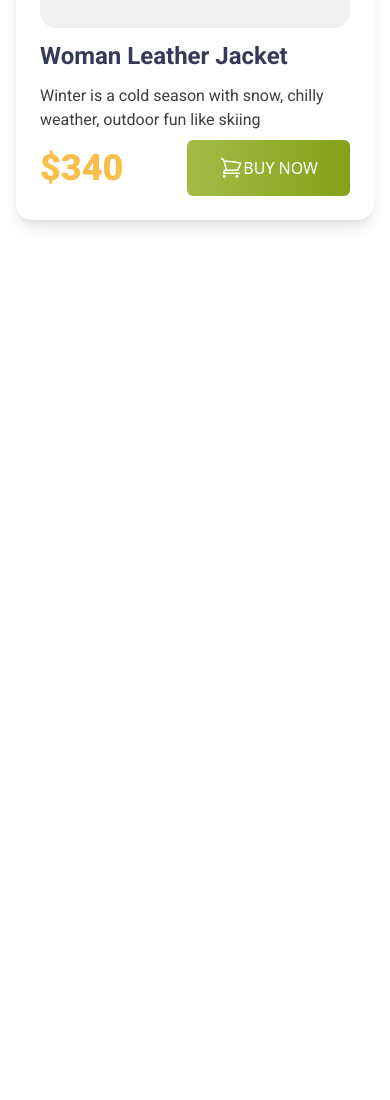
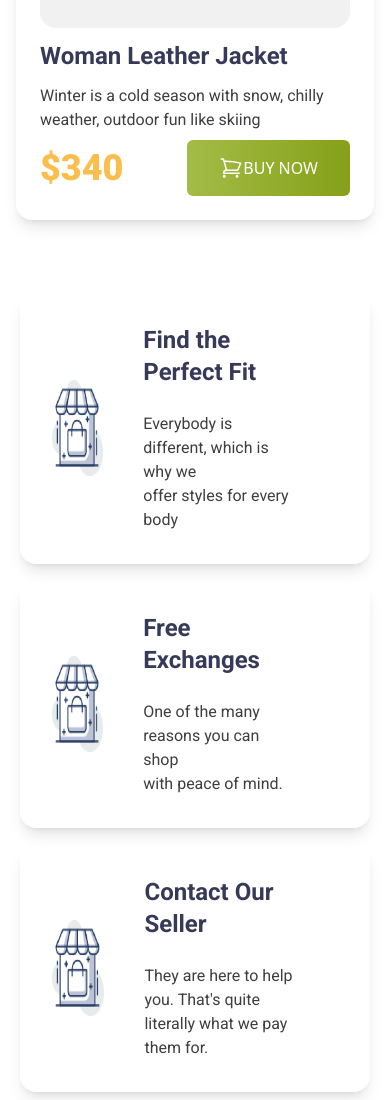
Before and after one commit to Tofazzal26/penguin-fashion, a plain HTML site: page index.html in a window 390 px wide. Shown: the part 4444-5544 px from the top of the page. Before the commit the page ends 4736 px from the top, so only its background shows below. Drawn offline with nearby package versions, Linux system fonts and the light colour scheme.

Commit message:
phone responsibe finish and this site is totally finish

```diff
--- a/index.html
+++ b/index.html
@@ -167,9 +167,50 @@
 
     <!-- user benifit section start -->
 
-    <section>
+    <section class="max-w-7xl mx-auto my-12">
+        <div class="lg:flex lg:items-center lg:justify-between">
+            <div class="lg:space-y-4 space-y-4 px-5">
+                <div class="flex items-center shadow-lg rounded-2xl p-8">
+                    <div>
+                        <img class="h-24" src="icons/house.png" alt="">
+                    </div>
+                    <div class="space-y-6 px-10">
+                        <h2 class="text-2xl font-bold text-[#363958] roboto">Find the Perfect Fit</h2>
+                        <p class="roboto font-normal text-[#3E3E3E]">Everybody is different, which is why we <br> offer styles for every body</p>
+                    </div>
+                </div>
+                <div class="flex items-center shadow-lg rounded-2xl p-8">
+                    <div>
+                        <img class="h-24" src="icons/house.png" alt="">
+                    </div>
+                    <div class="space-y-6 px-10">
+                        <h2 class="text-2xl font-bold text-[#363958] roboto">Free Exchanges</h2>
+                        <p class="roboto font-normal text-[#3E3E3E]">One of the many reasons you can shop <br>
+                            with peace of mind.</p>
+                    </div>
+                </div>
+                <div class="flex items-center shadow-lg rounded-2xl p-8">
+                    <div>
+                        <img class="h-24" src="icons/house.png" alt="">
+                    </div>
+                    <div class="space-y-6 px-10">
+                        <h2 class="text-2xl font-bold text-[#363958] roboto">Contact Our Seller</h2>
+                        <p class="roboto font-normal text-[#3E3E3E]">They are here to help you. That's quite <br>
+                            literally what we pay them for.</p>
+                    </div>
+                </div>
+            </div>
+            <div class="lg:mt-0 mt-8">
+                <img class="h-96" src="images/shopping.png" alt="">
+            </div>
+        </div>
+    </section>
 
-    </section>
+
+    <footer class="bg-[#363958] mt-32">
+        <h2 class="text-center roboto lg:text-3xl text-2xl font-semibold text-[#85A019] py-5">Penguin <span class="text-white">Fashion</span></h2>
+        <p class="roboto font-normal text-white lg:text-base text-xs pb-3 text-center">Copyright ©2024 Penguin Fashion All Rights Reserved</p>
+    </footer>
 
 </body>
 </html>
```
